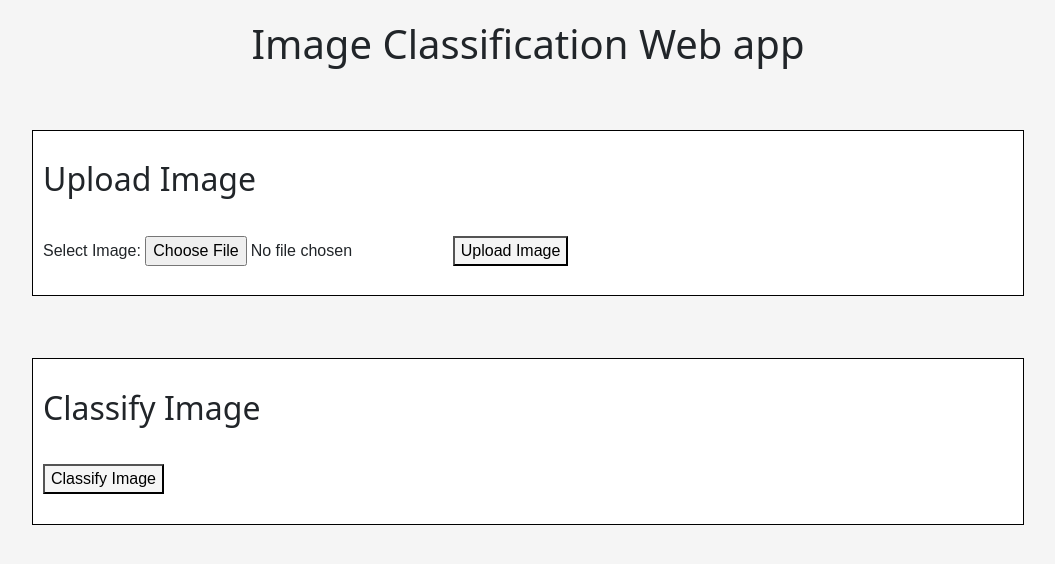
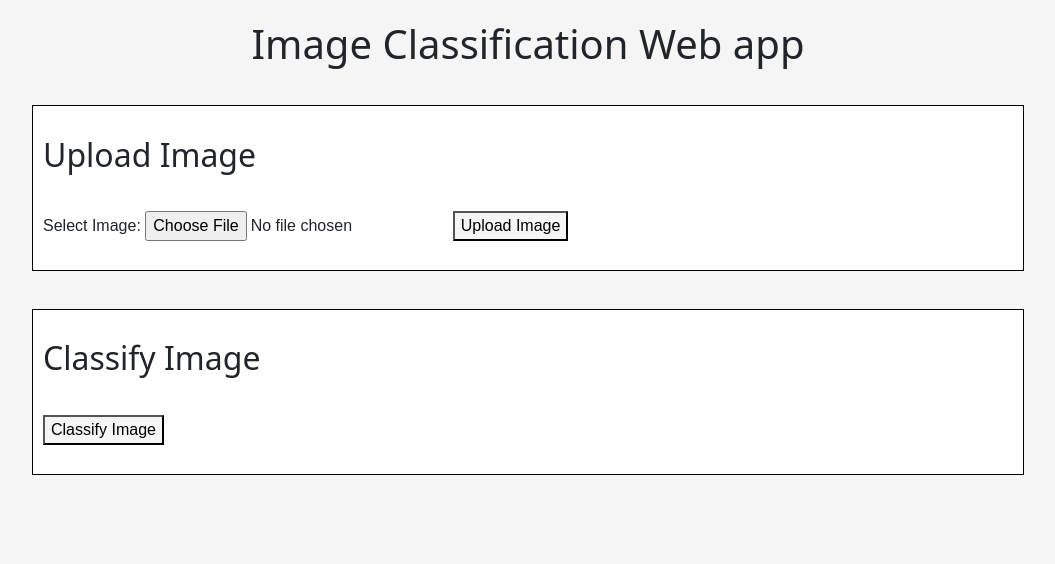
Before and after one commit to UmamaBluechip/Image_Classification_Flask, a Flask app: page / in a window 1280 px wide. Shown: the top 564 px of the page, without its empty margins (112-1167 px from the left). Run offline with Flask 3, Linux system fonts and the light colour scheme; some libraries are stand-ins or nearby versions.

Commit message:
minor changes

```diff
--- a/app.py
+++ b/app.py
@@ -1,8 +1,5 @@
 from flask import Flask, Response, render_template, request, jsonify
 from utils import processing
-from PIL import Image
-import numpy as np
-import os
 
 app = Flask(__name__)
 
@@ -16,7 +13,7 @@ def index():
 def upload():
     global uploaded_image
     if 'image' not in request.files:
-        return jsonify({"error": "No image file provided."})
+        return jsonify({"error": "No image provided."})
 
     uploaded_file = request.files['image']
 
--- a/templates/index.html
+++ b/templates/index.html
@@ -22,7 +22,7 @@
             margin-bottom: 30px;
             width: 80%;
             margin: auto;
-            margin-top: 5%;
+            margin-top: 3%;
             border-color: black;
             min-height: max-content;
             align-content: center;
@@ -44,7 +44,6 @@
             height: 15%;
             margin-top: 1%;
             margin-bottom: 2%;
-            border-style: outset;
         }
 
         p {
--- a/utils/processing.py
+++ b/utils/processing.py
@@ -1,4 +1,4 @@
-from transformers import AutoConfig,ViTImageProcessor,ViTForImageClassification,AutoModel
+from transformers import ViTImageProcessor,ViTForImageClassification
 from PIL import Image
 import io
 
```
